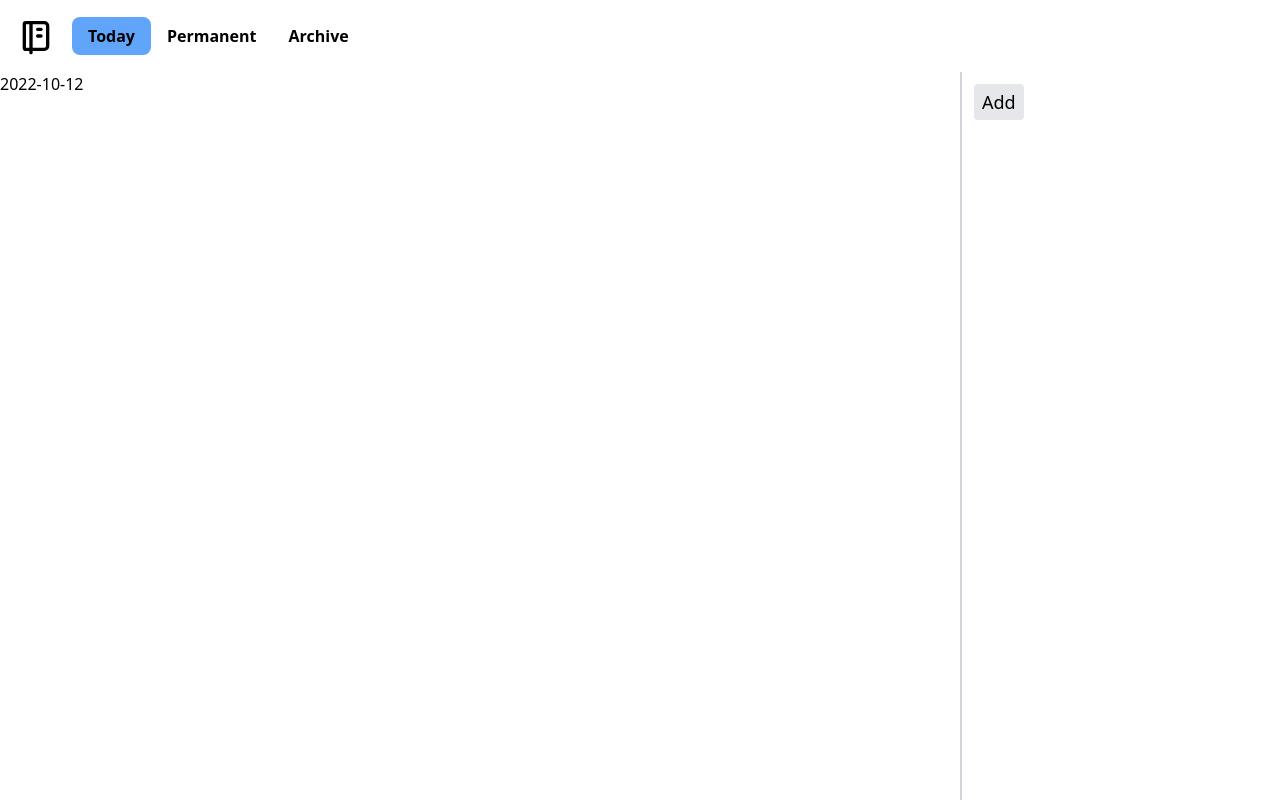
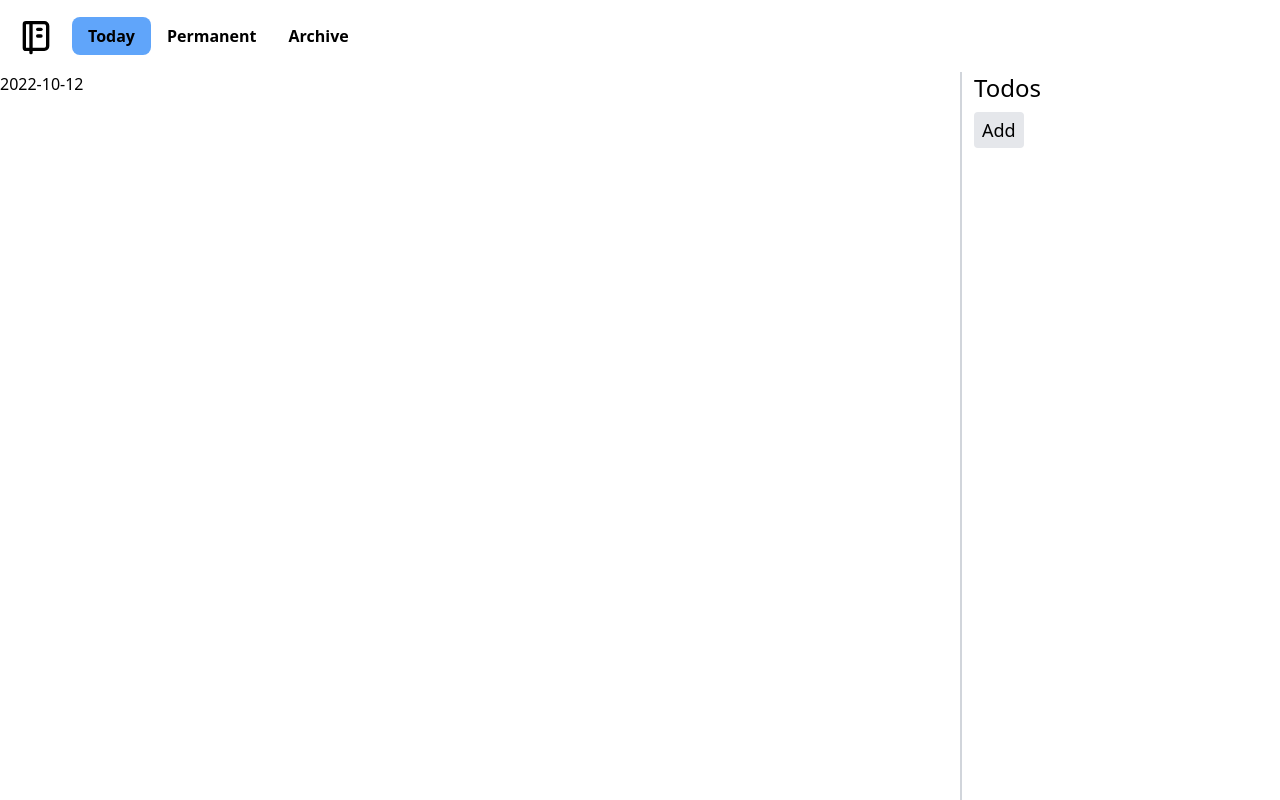
Before and after one commit to YuriiRG/daily-planner, a React (Vite) app: page / in a window 1280 px wide. Built offline with nearby package versions, Linux system fonts and the light colour scheme.

Commit message:
Improve margins in todolist

```diff
--- a/src/components/DayDataDisplay.tsx
+++ b/src/components/DayDataDisplay.tsx
@@ -7,7 +7,7 @@ import XButton from './XButton';
 type DayDataDisplayProps = {
   id: string;
 };
-
+// Add check if length of one word is equal 0 don't allow to create todo item
 export default function DayDataDisplay({ id }: DayDataDisplayProps) {
   const data = useMainStore((s) => s.days[id]);
   const addTodo = useMainStore((s) => s.addTodo);
@@ -19,10 +19,13 @@ export default function DayDataDisplay({ id }: DayDataDisplayProps) {
       <div className='sm:flex-shrink sm:flex-grow sm:basis-0'>
         {id}
       </div>
-      <div className='border-l-2 border-gray-300 text-lg sm:flex-shrink sm:basis-80'>
-        {data.todos.map((todo) => (
-          <TodoItem key={todo.id} dayId={id} todoId={todo.id} />
-        ))}
+      <div className='border-l-2 border-gray-300 pl-3 text-lg sm:flex-shrink sm:basis-80'>
+        <h2 className='text-2xl'>Todos</h2>
+        <div className='flex flex-col'>
+          {data.todos.map((todo) => (
+            <TodoItem key={todo.id} dayId={id} todoId={todo.id} />
+          ))}
+        </div>
         <NewTodo
           addTodo={(newTodo) => addTodo(getToday(), newTodo)}
         />
--- a/src/components/NewTodo.tsx
+++ b/src/components/NewTodo.tsx
@@ -29,7 +29,7 @@ export default function NewTodo({ addTodo }: NewTodoProps) {
     setNewTodoText('');
   };
   return (
-    <div className='ml-3 mt-3'>
+    <div className='mt-2'>
       {isCreating ? (
         <>
           <input
--- a/src/components/TodoItem.tsx
+++ b/src/components/TodoItem.tsx
@@ -20,7 +20,7 @@ export default function TodoItem({ dayId, todoId }: TodoItemProps) {
     return <div>Error, todo not found</div>;
   }
   return (
-    <div className='group flex items-end gap-1 p-3 py-2'>
+    <div className='group flex items-end gap-2'>
       <input
         type={'checkbox'}
         onChange={(e) =>
@@ -50,7 +50,7 @@ export default function TodoItem({ dayId, todoId }: TodoItemProps) {
         <div
           onDoubleClick={() => setIsEditing(true)}
           className={
-            'max-w-[15rem] break-words ' +
+            'max-w-[14.5rem] break-words ' +
             (data.isDone
               ? 'text-gray-600 line-through'
               : 'text-gray-900 ')
@@ -62,7 +62,7 @@ export default function TodoItem({ dayId, todoId }: TodoItemProps) {
       <div className='hidden flex-grow justify-end self-center group-hover:flex'>
         <button
           onClick={() => deleteTodo(dayId, todoId)}
-          className='h-6 w-6'
+          className='mr-3 h-6 w-6'
         >
           <svg
             xmlns='http://www.w3.org/2000/svg'
```
